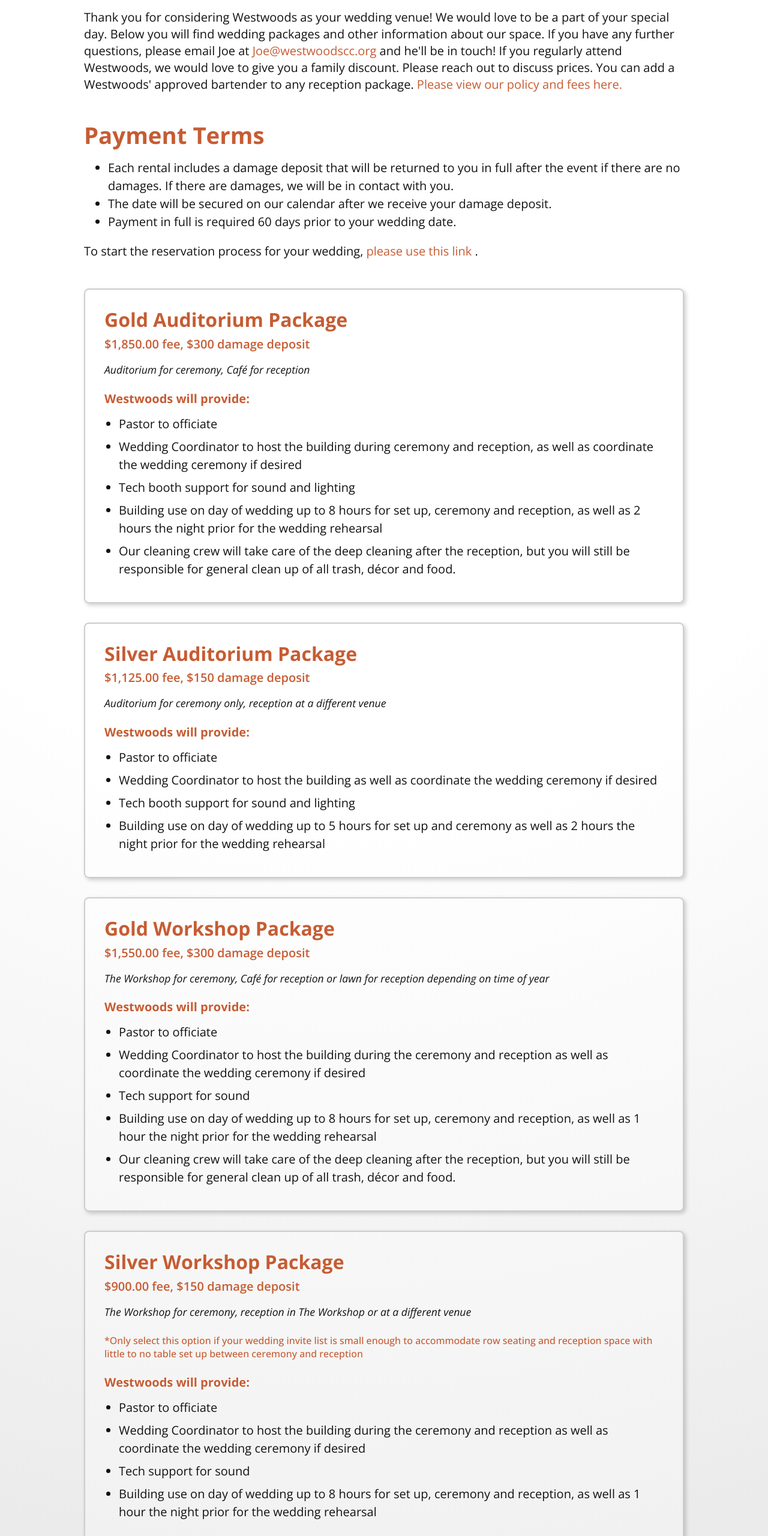
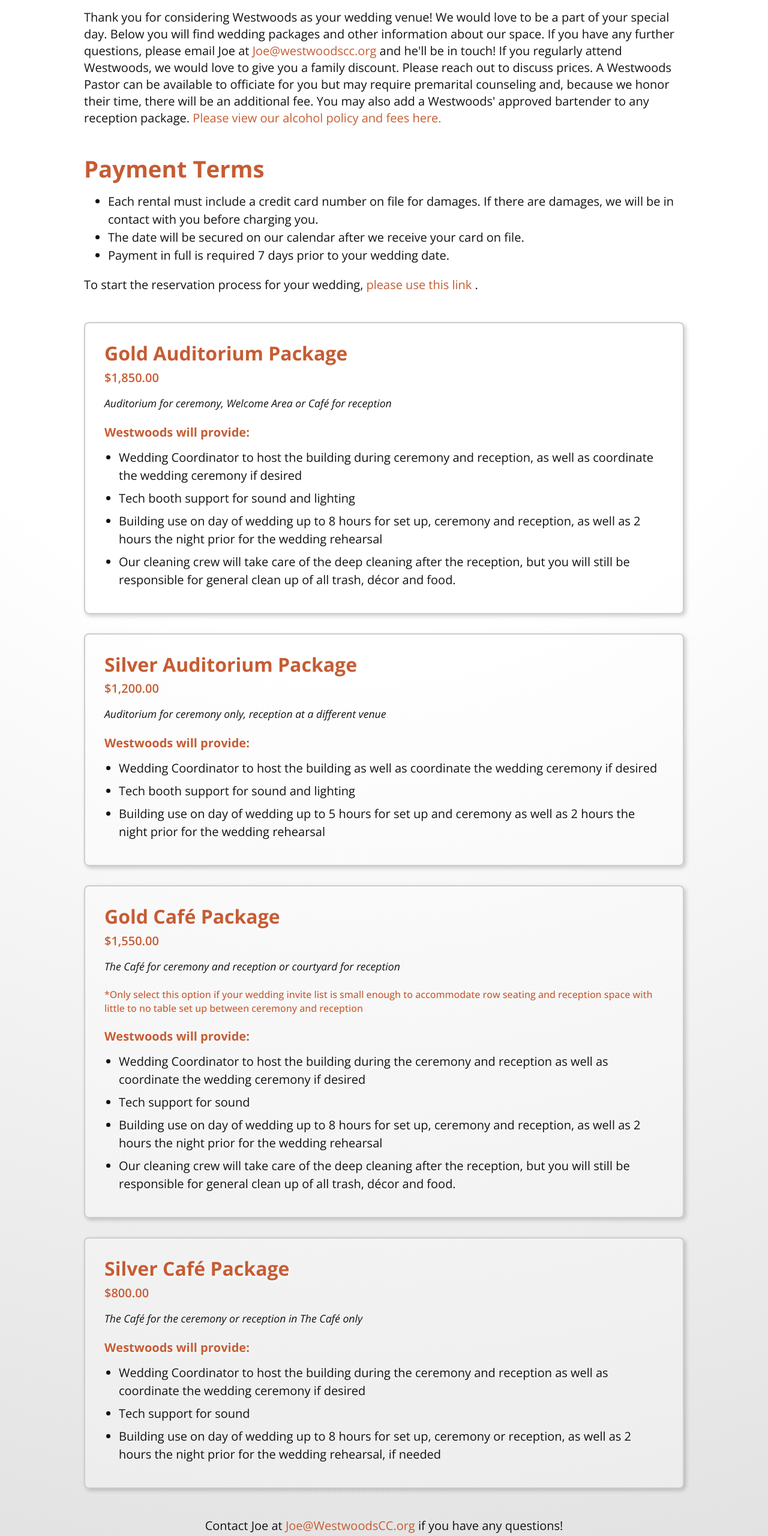
Before and after one commit to mykeld74/wwcc-2025, a SvelteKit app: page /facility-rentals/weddings in a window 1280 px wide. Shown: the part 225-2786 px from the top of the page at 60% size. Built offline with nearby package versions, Linux system fonts and the light colour scheme; a web font is replaced by a local one.

Commit message:
update facilities info and mc's

```diff
--- a/src/components/Nav.svelte
+++ b/src/components/Nav.svelte
@@ -8,13 +8,36 @@
 	let nav = $state(null);
 	let isMobileMenuOpen = $state(false);
 
+	$inspect(getTheme());
+
 	let planningCenterUrl = $derived(
 		`https://westwoods.churchcenter.com/giving?open-in-church-center-modal=true&theme=${getTheme()}`
 	);
+	let weddingRequestFormUrl = $derived(
+		`https://westwoods.churchcenter.com/people/forms/1082003?open-in-church-center-modal=true&theme=${getTheme()}`
+	);
+	let funeralRequestFormUrl = $derived(
+		`https://westwoods.churchcenter.com/people/forms/1082098?open-in-church-center-modal=true&theme=${getTheme()}`
+	);
+	let generalRequestFormUrl = $derived(
+		`https://westwoods.churchcenter.com/people/forms/1082137?open-in-church-center-modal=true&theme=${getTheme()}`
+	);
+	let nonProfitRequestFormUrl = $derived(
+		`https://westwoods.churchcenter.com/people/forms/1082195?open-in-church-center-modal=true&theme=${getTheme()}`
+	);
+
+	$inspect('weddingRequestFormUrl:', weddingRequestFormUrl);
+	$inspect('funeralRequestFormUrl:', funeralRequestFormUrl);
+	$inspect('generalRequestFormUrl:', generalRequestFormUrl);
+	$inspect('nonProfitRequestFormUrl:', nonProfitRequestFormUrl);
 
 	$effect(() => {
 		// Update planning center URL when theme changes
 		planningCenterUrl = `https://westwoods.churchcenter.com/giving?open-in-church-center-modal=true&theme=${getTheme()}`;
+		weddingRequestFormUrl = `https://westwoods.churchcenter.com/people/forms/1082003?open-in-church-center-modal=true&theme=${getTheme()}`;
+		funeralRequestFormUrl = `https://westwoods.churchcenter.com/people/forms/1082098?open-in-church-center-modal=true&theme=${getTheme()}`;
+		generalRequestFormUrl = `https://westwoods.churchcenter.com/people/forms/1082137?open-in-church-center-modal=true&theme=${getTheme()}`;
+		nonProfitRequestFormUrl = `https://westwoods.churchcenter.com/people/forms/1082195?open-in-church-center-modal=true&theme=${getTheme()}`;
 	});
 
 	onMount(() => {
@@ -58,14 +81,22 @@
 				{ label: 'Wedding Info', href: '/facility-rentals/weddings', icon: 'icon' },
 				{
 					label: 'Wedding Request Form',
-					href: '/facility-rentals/weddings/rental-form',
+					href: weddingRequestFormUrl,
 					icon: 'icon'
 				},
-				{ label: 'Funeral Request Form', href: '/facility-rentals/funeral-rental', icon: 'icon' },
-				{ label: 'General Request Form', href: '/facility-rentals/general-rental', icon: 'icon' },
+				{
+					label: 'Funeral Request Form',
+					href: funeralRequestFormUrl,
+					icon: 'icon'
+				},
+				{
+					label: 'General Request Form',
+					href: generalRequestFormUrl,
+					icon: 'icon'
+				},
 				{
 					label: 'Non-Profit Request Form',
-					href: '/facility-rentals/non-profit-rental',
+					href: nonProfitRequestFormUrl,
 					icon: 'icon'
 				}
 			]
--- a/src/data/mcs.js
+++ b/src/data/mcs.js
@@ -7,7 +7,7 @@
 	},
 	{
 		title: 'Seasoned Ladies',
-		day: '4th Sunday',
+		day: '1st and 3rd Sundays',
 		contact: ['303.250.4738'],
 		time: 'After 2nd Service'
 	},
--- a/src/routes/facility-rentals/+page.svelte
+++ b/src/routes/facility-rentals/+page.svelte
@@ -4,8 +4,8 @@
 	const rooms = [
 		{
 			title: 'Auditorium',
-			desc: 'Seating for 200-250',
-			features: ['Full sound, lighting and video options', 'Hanging lights and pallet backdrop']
+			desc: 'Seating for 250-300',
+			features: ['Full sound, lighting and video options', 'Hanging lights']
 		},
 		{
 			title: 'The Café',
--- a/src/routes/facility-rentals/weddings/+page.svelte
+++ b/src/routes/facility-rentals/weddings/+page.svelte
@@ -17,12 +17,13 @@
 					href="mailto:joe@westwoodscc.org">Joe@westwoodscc.org</a
 				>
 				and he'll be in touch! If you regularly attend Westwoods, we would love to give you a family
-				discount. Please reach out to discuss prices. You can add a Westwoods' approved bartender to
-				any reception package.
+				discount. Please reach out to discuss prices. A Westwoods Pastor can be available to officiate
+				for you but may require premarital counseling and, because we honor their time, there will be
+				an additional fee. You may also add a Westwoods' approved bartender to any reception package.
 				<a
-					href="https://drive.google.com/file/d/0B_maZVwX6vgjUGN2d2ZQRjlXRjQ/view"
+					href="https://drive.google.com/file/d/1U4-2z40-JD2Pq4Uv39Vqs3CWMPTCGM2P/view"
 					rel="noopener noreferrer"
-					target="_blank">Please view our policy and fees here.</a
+					target="_blank">Please view our alcohol policy and fees here.</a
 				>
 			</p>
 		</div>
@@ -31,15 +32,16 @@
 			<h2 class="sectionTitle">Payment Terms</h2>
 			<ul>
 				<li>
-					Each rental includes a damage deposit that will be returned to you in full after the event
-					if there are no damages. If there are damages, we will be in contact with you.
+					Each rental must include a credit card number on file for damages. If there are damages,
+					we will be in contact with you before charging you.
 				</li>
-				<li>The date will be secured on our calendar after we receive your damage deposit.</li>
-				<li>Payment in full is required 60 days prior to your wedding date.</li>
+				<li>The date will be secured on our calendar after we receive your card on file.</li>
+				<li>Payment in full is required 7 days prior to your wedding date.</li>
 			</ul>
 			<p>
 				To start the reservation process for your wedding, <a
-					href="/facility-rentals/weddings/rental-form">please use this link</a
+					href="https://westwoods.churchcenter.com/people/forms/1082003?open-in-church-center-modal=true"
+					>please use this link</a
 				> .
 			</p>
 		</div>
@@ -47,12 +49,13 @@
 		<div class="packagesSection">
 			<div class="packageCard">
 				<h3 class="packageTitle">Gold Auditorium Package</h3>
-				<p class="packagePrice">$1,850.00 fee, $300 damage deposit</p>
-				<p class="packageDescription">Auditorium for ceremony, Café for reception</p>
+				<p class="packagePrice">$1,850.00</p>
+				<p class="packageDescription">
+					Auditorium for ceremony, Welcome Area or Café for reception
+				</p>
 
 				<h4 class="packageSubtitle">Westwoods will provide:</h4>
 				<ul>
-					<li>Pastor to officiate</li>
 					<li>
 						Wedding Coordinator to host the building during ceremony and reception, as well as
 						coordinate the wedding ceremony if desired
@@ -71,14 +74,13 @@
 
 			<div class="packageCard">
 				<h3 class="packageTitle">Silver Auditorium Package</h3>
-				<p class="packagePrice">$1,125.00 fee, $150 damage deposit</p>
+				<p class="packagePrice">$1,200.00</p>
 				<p class="packageDescription">
 					Auditorium for ceremony only, reception at a different venue
 				</p>
 
 				<h4 class="packageSubtitle">Westwoods will provide:</h4>
 				<ul>
-					<li>Pastor to officiate</li>
 					<li>
 						Wedding Coordinator to host the building as well as coordinate the wedding ceremony if
 						desired
@@ -92,16 +94,18 @@
 			</div>
 
 			<div class="packageCard">
-				<h3 class="packageTitle">Gold Workshop Package</h3>
-				<p class="packagePrice">$1,550.00 fee, $300 damage deposit</p>
+				<h3 class="packageTitle">Gold Café Package</h3>
+				<p class="packagePrice">$1,550.00</p>
 				<p class="packageDescription">
-					The Workshop for ceremony, Café for reception or lawn for reception depending on time of
-					year
+					The Café for ceremony and reception or courtyard for reception
+				</p>
+				<p class="packageNote">
+					*Only select this option if your wedding invite list is small enough to accommodate row
+					seating and reception space with little to no table set up between ceremony and reception
 				</p>
 
 				<h4 class="packageSubtitle">Westwoods will provide:</h4>
 				<ul>
-					<li>Pastor to officiate</li>
 					<li>
 						Wedding Coordinator to host the building during the ceremony and reception as well as
 						coordinate the wedding ceremony if desired
@@ -109,7 +113,7 @@
 					<li>Tech support for sound</li>
 					<li>
 						Building use on day of wedding up to 8 hours for set up, ceremony and reception, as well
-						as 1 hour the night prior for the wedding rehearsal
+						as 2 hours the night prior for the wedding rehearsal
 					</li>
 					<li>
 						Our cleaning crew will take care of the deep cleaning after the reception, but you will
@@ -119,48 +123,21 @@
 			</div>
 
 			<div class="packageCard">
-				<h3 class="packageTitle">Silver Workshop Package</h3>
-				<p class="packagePrice">$900.00 fee, $150 damage deposit</p>
-				<p class="packageDescription">
-					The Workshop for ceremony, reception in The Workshop or at a different venue
-				</p>
-				<p class="packageNote">
-					*Only select this option if your wedding invite list is small enough to accommodate row
-					seating and reception space with little to no table set up between ceremony and reception
-				</p>
+				<h3 class="packageTitle">Silver Café Package</h3>
+				<p class="packagePrice">$800.00</p>
+				<p class="packageDescription">The Café for the ceremony or reception in The Café only</p>
 
 				<h4 class="packageSubtitle">Westwoods will provide:</h4>
 				<ul>
-					<li>Pastor to officiate</li>
 					<li>
 						Wedding Coordinator to host the building during the ceremony and reception as well as
 						coordinate the wedding ceremony if desired
 					</li>
 					<li>Tech support for sound</li>
 					<li>
-						Building use on day of wedding up to 8 hours for set up, ceremony and reception, as well
-						as 1 hour the night prior for the wedding rehearsal
+						Building use on day of wedding up to 8 hours for set up, ceremony or reception, as well
+						as 2 hours the night prior for the wedding rehearsal, if needed
 					</li>
-				</ul>
-			</div>
-
-			<div class="packageCard">
-				<h3 class="packageTitle">Basic Workshop Package</h3>
-				<p class="packagePrice">$525.00 fee, $100 damage deposit</p>
-				<p class="packageDescription">The Workshop for ceremony, reception at a different venue</p>
-
-				<h4 class="packageSubtitle">Westwoods will provide:</h4>
-				<ul>
-					<li>Pastor to officiate</li>
-					<li>
-						Wedding Coordinator to host the building during the ceremony as well as coordinate the
-						wedding ceremony if desired
-					</li>
-					<li>
-						Building use on day of wedding up to 4 hours for set up and ceremony as well as 1 hour
-						the night prior for the wedding rehearsal
-					</li>
-					<li>*No sound with this option</li>
 				</ul>
 			</div>
 		</div>
--- a/src/routes/facility-rentals/weddings/rental-form/+page.svelte
+++ /dev/null
@@ -1,29 +0,0 @@
-<div class="contentWrapper">
-	<h1 class="pageTitle">Wedding Rental Form</h1>
-	<iframe
-		src="https://docs.google.com/forms/d/e/1FAIpQLSdqoTb3uYT6YHL3LuHNH8oj4LjvOvaRGVh4Qokq751eKzQrfw/viewform?embedded=true"
-		frameborder="0"
-		marginheight="0"
-		marginwidth="0"
-		title="Prayer Request Form"
-	>
-		Loading…
-	</iframe>
-</div>
-
-<style>
-	iframe {
-		width: 100%;
-		height: 100%;
-	}
-	.contentWrapper {
-		display: flex;
-		justify-content: center;
-		align-items: center;
-		flex-direction: column;
-		min-height: 90vh;
-	}
-	.pageTitle {
-		margin-bottom: 2rem;
-	}
-</style>
```
